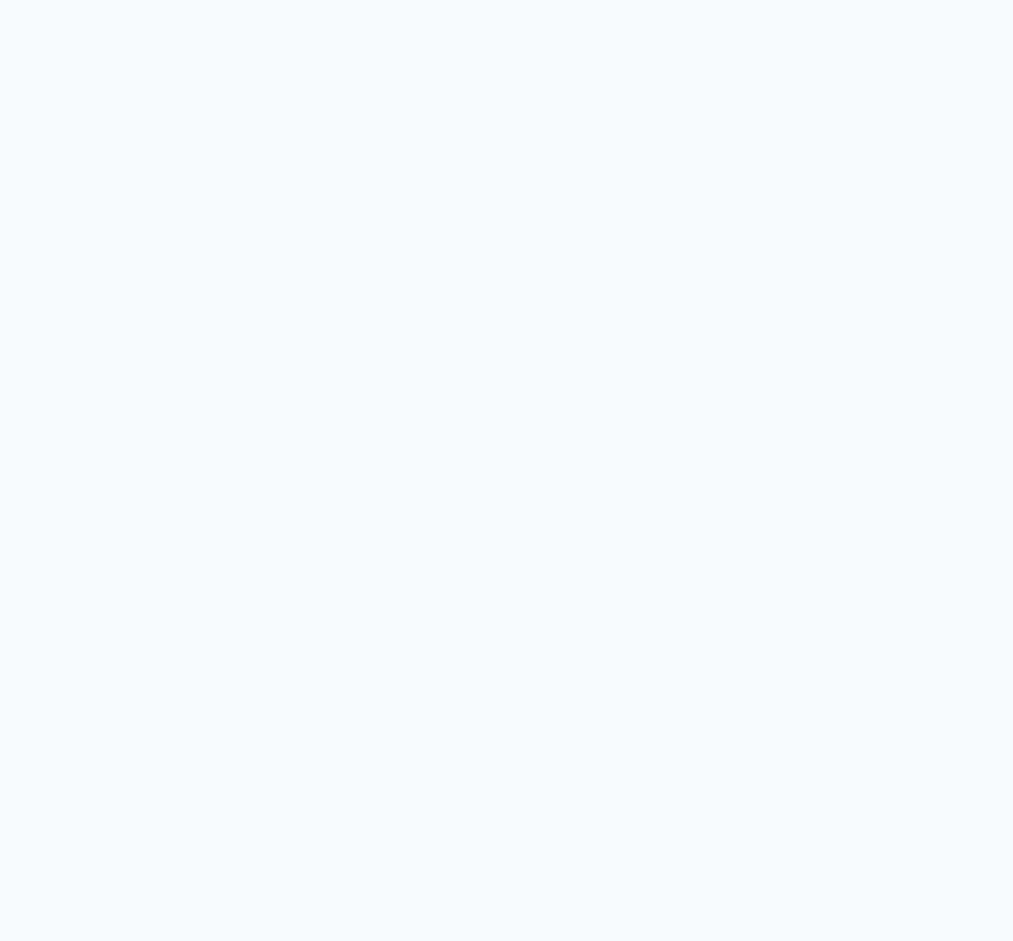
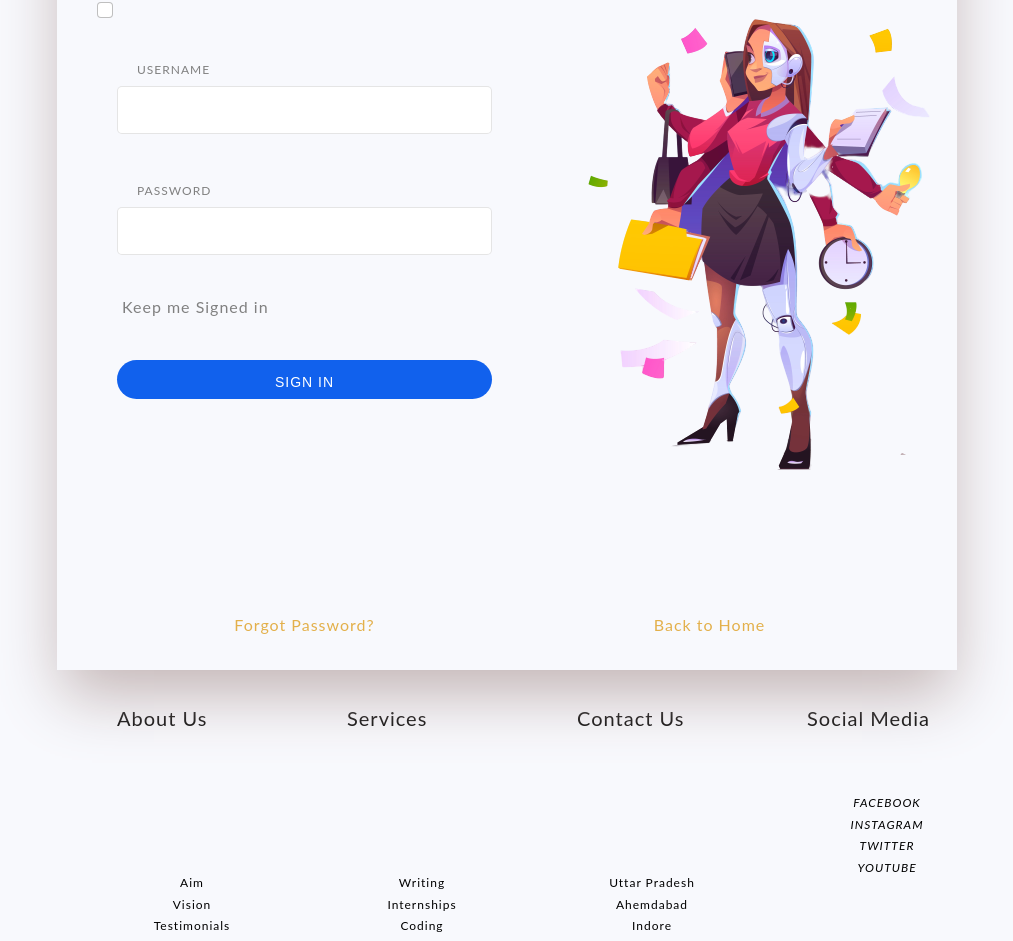
Before and after one commit to DBMS-Group-Project-HRMS/HRMS-DB-Client-UI, a React (Create React App) app in the folder client/: page /login in a window 1280 px wide. Shown: the part 194-1135 px from the top of the page, without its empty margins (133-1146 px from the left). Before the commit the page ends 800 px from the top, so only its background shows below. Built offline with nearby package versions, Linux system fonts and the light colour scheme.

Commit message:
Login page styles and Footer

```diff
--- /dev/null
+++ b/client/src/styles/login.css
@@ -0,0 +1,162 @@
+body,
+.signin {
+  background-color:#000;
+  font-family: 'Montserrat', sans-serif;
+  color: rgba(255, 255, 255, 0);
+  font-size: 14px;
+  letter-spacing: 1px;
+}
+
+.login {
+  position: relative;
+  height: 800px;
+  width: 900px;
+  margin-top:5%;
+  margin-left:auto;
+  margin-right:auto;
+  padding: 60px 60px;
+  background-size: cover;
+  box-shadow: 0px 30px 60px -5px rgb(196, 182, 182);
+}
+
+form {
+  padding-top: 80px;
+}
+
+
+h2 {
+  padding-left: 12px;
+  font-size: 22px;
+  text-transform: uppercase;
+  padding-bottom: 5px;
+  letter-spacing: 2px;
+  display: inline-block;
+  font-weight: 100;
+  text-align: center;
+}
+
+h2:first-child {
+  padding-left: 0px;
+}
+
+span {
+  text-transform: uppercase;
+  font-size: 12px;
+  opacity: 1;
+  display: inline-block;
+  position: relative;
+  top: -80px;
+}
+
+.text {
+  border: none;
+  width: 89%;
+  padding: 10px 20px;
+  display: block;
+  height: 15px;
+  border-radius: 20px;
+  background: rgba(255, 255, 255, 255);
+  border: 2px solid rgba(255, 255, 255, 0);
+  margin-top: 15px;
+}
+
+.text:focus {
+  outline: 0;
+  border: 2px solid rgba(255, 255, 255, 255);
+  border-radius: 20px;
+  background: rgba(0, 0, 0, 0);
+}
+
+.text:focus + span {
+  opacity: 0.6;
+}
+
+input[type="text"],
+input[type="password"] {
+  font-family: 'Montserrat', sans-serif;
+  color: rgb(0, 0, 0);
+}
+
+input {
+  display: inline-block;
+  padding-top: 20px;
+  font-size: 14px;
+}
+
+h2,
+span,
+.custom-checkbox {
+  margin-left: 20px;
+}
+
+.custom-checkbox {
+  -webkit-appearance: none;
+  background-color: rgba(255, 255, 255, 255);
+  padding: 8px;
+  border-radius: 2px;
+  display: inline-block;
+  position: relative;
+  top: 6px;
+}
+
+.custom-checkbox:checked {
+  background-color: rgba(17, 97, 237, 1);
+}
+
+.custom-checkbox:checked:after {
+  content: '\2714';
+  font-size: 10px;
+  position: absolute;
+  top: 1px;
+  left: 4px;
+  color: #fff;
+}
+
+.custom-checkbox:focus {
+  outline: none;
+}
+
+label {
+  display: inline-block;
+  padding-top: 10px;
+  padding-left: 5px;
+}
+
+.signin {
+  background-color: #1161ed;
+  color: #FFF;
+  width: 100%;
+  padding: 10px 20px;
+  display: block;
+  height: 39px;
+  border-radius: 20px;
+  margin-top: 30px;
+  transition: all 0.5s ease-in-out;
+  border: none;
+  text-transform: uppercase;
+}
+
+.signin:hover {
+  background: #4082f5;
+  box-shadow: 0px 4px 35px -5px #4082f5;
+  cursor: pointer;
+}
+
+.signin:focus {
+  outline: none;
+}
+
+hr {
+  border: 1px solid rgba(255, 255, 255, 0.1);
+  top: 85px;
+  position: relative;
+}
+
+a {
+  text-align: center;
+  display: block;
+  top: 120px;
+  position: relative;
+  text-decoration: none;
+  color: rgba(255, 255, 255, 0.2);
+}
--- /dev/null
+++ b/client/src/views/footer/FooterStyles.js
@@ -0,0 +1,62 @@
+import styled from 'styled-components';
+
+export const Box = styled.div`
+padding: 80px 60px;
+position: absolute;
+bottom: 0;
+width: 100%;
+color: black;
+
+@media (max-width: 1000px) {
+	padding: 70px 30px;
+}
+`;
+
+export const Container = styled.div`
+	display: flex;
+	color: black;
+	flex-direction: column;
+	justify-content: center;
+	max-width: 900px;
+	margin: 0 auto;
+	/* background: red; */
+`
+
+export const Column = styled.div`
+color: black;
+display: flex;
+flex-direction: column;
+text-align: left;
+margin-top: 30px;
+margin-left: 60px;
+`;
+
+export const Row = styled.div`
+color: black;
+display: grid;
+grid-template-columns: repeat(auto-fill,
+						minmax(185px, 1fr));
+grid-gap: 20px;
+
+@media (max-width: 1000px) {
+	grid-template-columns: repeat(auto-fill,
+						minmax(200px, 1fr));
+}
+`;
+
+export const FooterLink = styled.a`
+color: black;
+
+font-size: 12px;
+text-decoration: none;
+
+&:hover {
+	color: green;
+	transition: 200ms ease-in;
+}
+`;
+
+export const Heading = styled.p`
+font-size: 20px;
+color: black;
+`;
--- /dev/null
+++ b/client/src/views/footer/footer.js
@@ -0,0 +1,72 @@
+import React from "react";
+import {
+Box,
+Container,
+Row,
+Column,
+FooterLink,
+Heading,
+} from "./FooterStyles";
+
+const Footer = () => {
+    return (
+
+      <Container>
+        <Row>
+        <Column>
+          <Heading>About Us</Heading>
+          <FooterLink href="#">Aim</FooterLink>
+          <FooterLink href="#">Vision</FooterLink>
+          <FooterLink href="#">Testimonials</FooterLink>
+        </Column>
+        <Column>
+          <Heading>Services</Heading>
+          <FooterLink href="#">Writing</FooterLink>
+          <FooterLink href="#">Internships</FooterLink>
+          <FooterLink href="#">Coding</FooterLink>
+          <FooterLink href="#">Teaching</FooterLink>
+        </Column>
+        <Column>
+          <Heading>Contact Us</Heading>
+          <FooterLink href="#">Uttar Pradesh</FooterLink>
+          <FooterLink href="#">Ahemdabad</FooterLink>
+          <FooterLink href="#">Indore</FooterLink>
+          <FooterLink href="#">Mumbai</FooterLink>
+        </Column>
+        <Column>
+          <Heading>Social Media</Heading>
+          <FooterLink href="#">
+          <i className="fab fa-facebook-f">
+            <span style={{ marginLeft: "10px" }}>
+            Facebook
+            </span>
+          </i>
+          </FooterLink>
+          <FooterLink href="#">
+          <i className="fab fa-instagram">
+            <span style={{ marginLeft: "10px" }}>
+            Instagram
+            </span>
+          </i>
+          </FooterLink>
+          <FooterLink href="#">
+          <i className="fab fa-twitter">
+            <span style={{ marginLeft: "10px" }}>
+            Twitter
+            </span>
+          </i>
+          </FooterLink>
+          <FooterLink href="#">
+          <i className="fab fa-youtube">
+            <span style={{ marginLeft: "10px" }}>
+            Youtube
+            </span>
+          </i>
+          </FooterLink>
+        </Column>
+        </Row>
+      </Container>
+
+    );
+};
+export default Footer;
--- a/client/src/views/login/login.js
+++ b/client/src/views/login/login.js
@@ -1,10 +1,49 @@
 import React, { useState } from "react";
 import { useNavigate } from "react-router-dom";
+import { Button, Form, FormGroup, Label, Input, Alert } from "reactstrap";
+import "../../styles/login.css";
+import Footer from "../footer/footer";
 
 export function Login() {
     return(
+
         <div>
-            <h1>login</h1>
+          <div className="login">
+            <h2 > Human Resource Management System </h2>
+            <div className="row">
+              <div className="col-6">
+                <Form>
+                  <Input type="text" className="text" name="username"/>
+                  <span>username</span>
+
+                  <br/>
+                  <br/>
+
+                  <Input type="password" className="text" name="password"/>
+                  <span>password</span>
+
+                  <br/>
+
+                  <Input type="checkbox" id="checkbox-1-1" className="custom-checkbox" />
+                  <label for="checkbox-1-1">Keep me Signed in</label>
+
+                  <button className="signin">
+                    Sign In
+                  </button>
+                </Form>
+              </div>
+              <div className="col-6">
+                <img src="assets/images/vector-1.png" alt="login vector"/>
+              </div>
+              <div className="col-6">
+                <a href="#">Forgot Password?</a>
+              </div>
+              <div className="col-6">
+                <a href="#">Back to Home</a>
+              </div>
+            </div>
+          </div>
+          <Footer />
         </div>
     )
 }
```
